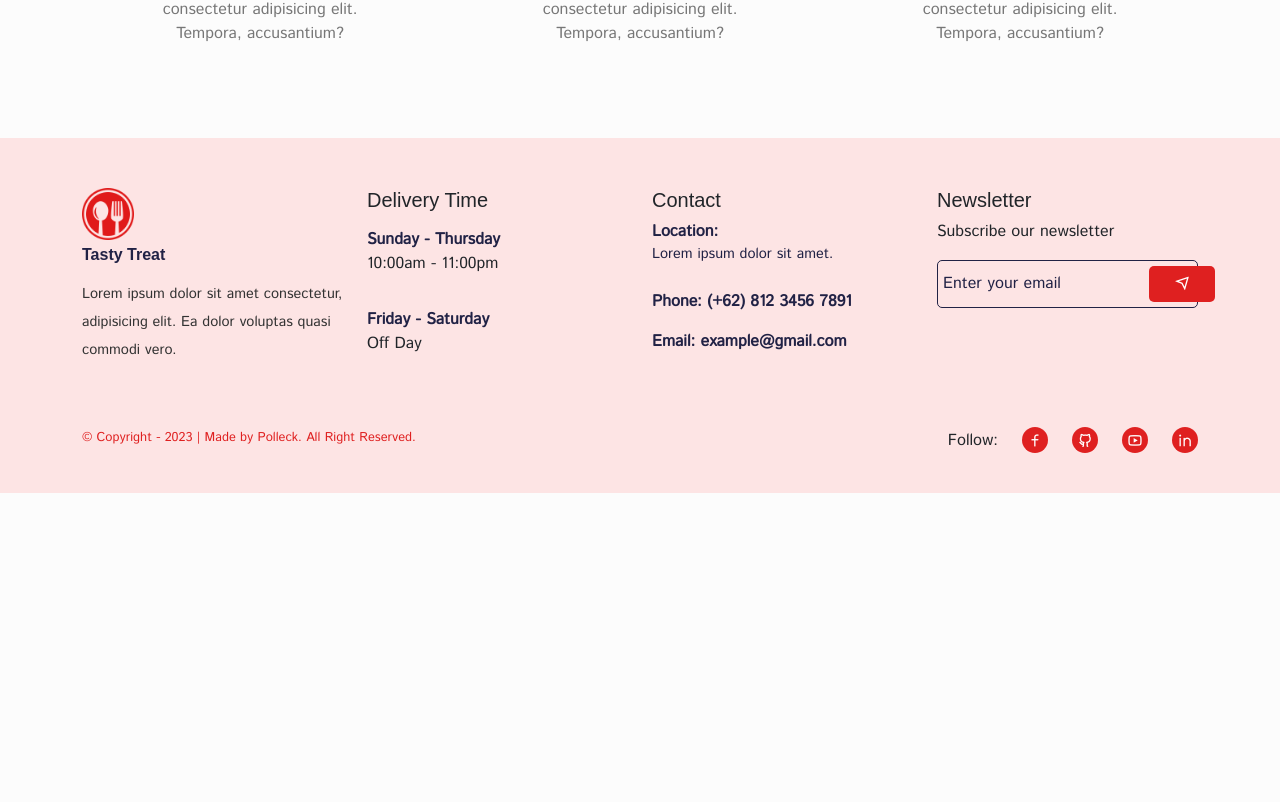
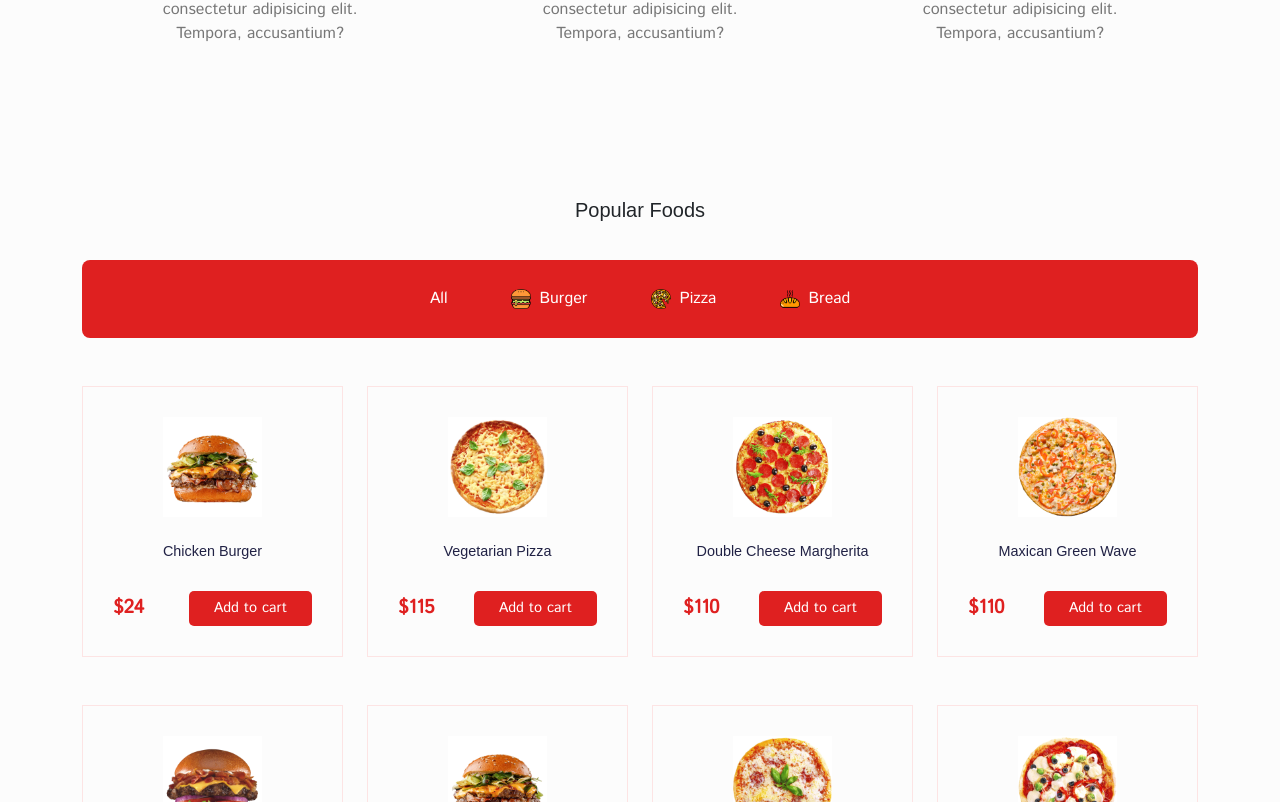
Before and after one commit to lokamabari/adifa, a React (Create React App) app: page /home in a window 1280 px wide. Shown: the part 1418-2220 px from the top of the page. Before the commit the page ends 1911 px from the top, so only its background shows below. Built offline with nearby package versions, Linux system fonts and the light colour scheme; a web font is replaced by a local one.

Commit message:
popular food add

```diff
--- a/src/assets/fake-data/products.js
+++ b/src/assets/fake-data/products.js
@@ -13,7 +13,7 @@
 
 import product_04_image_01 from "../images/product_4.1.jpg";
 import product_04_image_02 from "../images/product_4.2.jpg";
-import product_04_image_03 from "../images/product_4.3.jpg";
+import product_04_image_03 from "../images/product_4.3.png";
 
 import product_05_image_01 from "../images/product_04.jpg";
 import product_05_image_02 from "../images/product_08.jpg";
--- a/src/components/UI/product-card/ProductCard.jsx
+++ b/src/components/UI/product-card/ProductCard.jsx
@@ -1,19 +1,22 @@
 import React from 'react'
 import { Link } from 'react-router-dom'
 
-import productImg from '../../../assets/images/product_02.1.jpg'
+import '../../../styles/product-card.css'
 
-const ProductCard = () => {
+const ProductCard = (props) => {
+
+
+    const {id, title, image01, price} = props.item
     return (
         <div className='product__item'>
             <div className="product__img">
-            <img src={productImg} alt="product-img" />
+                <img src={image01} alt="product-img" className=' w-50' />
             </div>
 
             <div className="product__content">
-            <h5><Link >Burger</Link></h5>
-            <div>
-                <span className='product__price'>$24.00</span>
+                <h5><Link to={`/foods/${id}`} >{title}</Link></h5>
+                <div className=' d-flex align-items-center justify-content-between'>
+                    <span className='product__price'>${price}</span>
                     <button className='addTOCart__btn'>Add to cart</button>
                 </div>
             </div>
--- a/src/pages/Home.jsx
+++ b/src/pages/Home.jsx
@@ -4,35 +4,73 @@
 
 import Helmet from '../components/Helmet/Helmet.js'
 import Category from '../components/UI/category/Category.jsx';
+import ProductCard from '../components/UI/product-card/ProductCard.jsx';
 
 import '../styles/hero-section.css'
 import '../styles/home.css'
+
+import products from '../assets/fake-data/products.js'
 
 import heroImg from '../assets/images/hero.png'
 import featureImg01 from '../assets/images/service-01.png'
 import featureImg02 from '../assets/images/service-02.png'
 import featureImg03 from '../assets/images/service-03.png'
 
-const Home = () => {
+import foodCategoryImg01 from '../assets/images/hamburger.png'
+import foodCategoryImg02 from '../assets/images/pizza.png'
+import foodCategoryImg03 from '../assets/images/bread.png'
 
+import { useState, useEffect } from 'react';
 
 const fetaureData = [
   {
-      title:'Quick Delivery',
+    title: 'Quick Delivery',
     imgUrl: featureImg01,
     desc: 'Lorem ipsum dolor sit, amet consectetur adipisicing elit. Tempora, accusantium?'
   },
   {
-      title:'Super Dine in',
+    title: 'Super Dine in',
     imgUrl: featureImg02,
     desc: 'Lorem ipsum dolor sit, amet consectetur adipisicing elit. Tempora, accusantium?'
   },
   {
-      title:'Easy Pick Up',
+    title: 'Easy Pick Up',
     imgUrl: featureImg03,
     desc: 'Lorem ipsum dolor sit, amet consectetur adipisicing elit. Tempora, accusantium?'
   },
 ]
+
+const Home = () => {
+
+  const [category, setCategory] = useState('ALL')
+  const [allProducts, setAllproducts] = useState(products)
+
+  useEffect(() => {
+
+    if (category === 'ALL') {
+      setAllproducts(products)
+    }
+
+    if (category === 'BURGER') {
+      const fillteredProducts = products.filter(item => item.category === 'Burger')
+
+      setAllproducts(fillteredProducts)
+    }
+
+    if (category === 'PIZZA') {
+      const fillteredProducts = products.filter(item => item.category === 'Pizza')
+
+      setAllproducts(fillteredProducts)
+    }
+
+    if (category === 'BREAD') {
+      const fillteredProducts = products.filter(item => item.category === 'Bread')
+
+      setAllproducts(fillteredProducts)
+    }
+
+  },[category])
+
   return <Helmet title='Home'>
     <section>
       <Container>
@@ -82,7 +120,7 @@
             <p className=' feature__text'>Lorem ipsum dolor, sit amet consectetur adipisicing elit. Quod, accusamus.</p>
           </Col>
           {
-            fetaureData.map((item,index)=>(
+            fetaureData.map((item, index) => (
               <Col lg='4' md='4' key={index} className=' mt-5' >
                 <div className="feature__item text-center px-5 py-3" >
                   <img src={item.imgUrl} alt="feature-img" className=' w-25 mb-3' />
@@ -95,6 +133,40 @@
         </Row>
       </Container>
     </section>
+
+    <section>
+      <Container>
+        <Row>
+          <Col lg='12' className=' text-center' >
+            <h5>Popular Foods</h5>
+          </Col>
+
+          <Col lg='12'>
+            <div className="food__category d-flex align-items-center justify-content-center gap-4">
+              <button className="all__btn " onClick={() => setCategory('ALL')} >All</button>
+              <button className=' d-flex align-items-center gap-2' onClick={() => setCategory('BURGER')}>
+                <img src={foodCategoryImg01} alt="" />Burger
+              </button>
+              <button className='d-flex align-items-center gap-2' onClick={() => setCategory('PIZZA')}>
+                <img src={foodCategoryImg02} alt="" />Pizza
+              </button>
+              <button className='d-flex align-items-center gap-2' onClick={() => setCategory('BREAD')}>
+                <img src={foodCategoryImg03} alt="" />Bread
+              </button>
+            </div>
+          </Col>
+
+          {
+            products.map(item => (
+              <Col lg='3' md='4' key={item.id} className='mt-5'>
+                <ProductCard item={item} />
+              </Col>
+            ))
+          }
+
+        </Row>
+      </Container>
+    </section>
   </Helmet>
 }
 
--- a/src/styles/home.css
+++ b/src/styles/home.css
@@ -13,3 +13,30 @@
 .feature__item p {
     color: #777;
 }
+
+.food__category {
+    background: #df2020;
+    text-align: center;
+    margin-top: 30px;
+    padding: 20px 0px;
+    border-radius: 8px;
+}
+
+.food__category button {
+    border: none;
+    outline: none;
+    padding: 7px 20px;
+    background: transparent;
+    color: #fff;
+}
+
+.food__category button img {
+    width: 20px;
+    height: 20px;
+}
+
+.foodBtnActive {
+    background: #fff !important;
+    color: #df2020 !important;
+    border-radius: 5px;
+}
--- /dev/null
+++ b/src/styles/product-card.css
@@ -0,0 +1,39 @@
+.product__item {
+    border: 1px solid #fde4e4;
+    text-align: center;
+    padding: 30px;
+    cursor: pointer;
+}
+
+.product__img {
+    margin-bottom: 20px;
+    transition: .4s;
+}
+
+.product__img:hover {
+    transform: scale(1.2);
+}
+
+.product__content h5 a {
+    color: #212245;
+    font-size: .9rem;
+}
+
+.product__content h5 {
+    margin-bottom: 30px;
+}
+
+.product__price {
+    font-weight: 600;
+    font-size: 1.2rem;
+    color: #df2020;
+}
+
+.addTOCart__btn {
+    border: none;
+    padding: 7px 25px;
+    background: #df2020;
+    color: #fff;
+    border-radius: 5px;
+    font-size: 0.9rem;
+}
```
Lines whose indentation alone changed are shown as unchanged.
